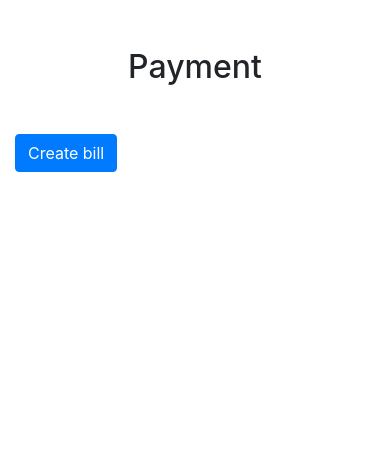
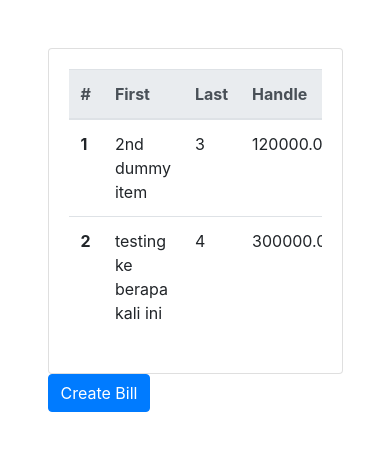
Before and after one commit to bintangx1902/dj-e-commerce, a Django app: page /payment/1 in a window 390 px wide. Shown: the part 56-507 px from the top of the page. Run offline with Django 3.2, Linux system fonts and the light colour scheme; a user stored in the database is signed in; data comes from the database, SQL or seed files in the repository; both versions use the stored data as it was after the commit; some libraries are stand-ins or nearby versions.

Commit message:
Table responsive fixing

```diff
--- a/commerce/templates/com/cart.html
+++ b/commerce/templates/com/cart.html
@@ -10,10 +10,10 @@
                 <a href="" class="btn btn-primary">Back</a>
             </div>
             <div class="card-body">
+                <div class="table-responsive">
                     <table class="table">
                         <thead class="thead-light">
                             <tr>
-
                                 <th scope="col">#</th>
                                 <th scope="col">Name</th>
                                 <th scope="col">Quantity</th>
@@ -49,7 +49,7 @@
                             {% endfor %}
                             {% if items.get_total %}
                             <tr>
-                            <td colspan="4">Total Price : </td>
+                                <td colspan="4">Total Price :</td>
                                 <td>Rp. {{ items.get_total }}</td>
                             </tr>
                             <tr>
@@ -62,6 +62,8 @@
                         </tbody>
                     </table>
                 </div>
+
+            </div>
         </div>
     </div>
 </div>
--- /dev/null
+++ b/commerce/templates/com/order_snippet.html
@@ -0,0 +1,29 @@
+<div class="col-10 col-lg-10 mx-auto">
+    <div class="card">
+        <div class="card-body">
+            <div class="table-responsive">
+                <table class="table">
+                    <thead class="thead-light">
+                        <tr>
+                            <th scope="col">#</th>
+                            <th scope="col">First</th>
+                            <th scope="col">Last</th>
+                            <th scope="col">Handle</th>
+                        </tr>
+                    </thead>
+                    <tbody>
+                        {% for item in order.item.all %}
+                        <tr>
+                            <th scope="row">{{ forloop.counter }}</th>
+                            <td>{{ item.item.title }}</td>
+                            <td>{{ item.quantity }}</td>
+                            <td>{{ item.get_final_price }}</td>
+                        </tr>
+                        {% endfor %}
+                    </tbody>
+                </table>
+            </div>
+
+        </div>
+    </div>
+</div>
--- a/commerce/templates/com/payment.html
+++ b/commerce/templates/com/payment.html
@@ -10,12 +10,12 @@
 {% endblock %}
 
 {% block content %}
-<div class="container wow fadeIn">
-    <h2 class="my-5 h2 text-center">Payment</h2>
-    <form action="{% url 'com:create-payment-session' 'Stripe' %}" method="post">
-        {% csrf_token %}
-        <button class="btn btn-primary">Create bill</button>
-    </form>
-
+<div class="row mx-auto my-5">
+    {% include 'com/order_snippet.html' %}
+    <div class="col-10 col-lg-10 mx-auto">
+        <form action="{% url 'com:create-payment-session' 'stripe' %}" method="post">
+            <button class="btn btn-primary">Create Bill</button>
+        </form>
+    </div>
 </div>
 {% endblock %}
--- a/commerce/urls.py
+++ b/commerce/urls.py
@@ -12,6 +12,7 @@ urlpatterns = [
     path('payment/<payment_method>', PaymentView.as_view(), name='payment'),
     path('payment/<payment_method>/session-create', CreateCheckoutSessionView.as_view(), name='create-payment-session'),
     path('item/<slug:item_slug>', ItemDetailView.as_view(), name='item-detail'),
+    path('add-coupon/<code>', add_coupon, name='add-coupon'),
     path('add-to-cart/<slug:item_slug>', add_to_cart, name='add-to-cart'),
     path('remove-from-cart/<slug:item_slug>', remove_from_cart, name='remove-from-cart'),
     path('reduce-from-cart/<slug:item_slug>', reduce_item, name='reduce-item'),
--- a/commerce/views.py
+++ b/commerce/views.py
@@ -243,8 +243,10 @@ def get_coupon(request, code):
 def add_coupon(request, code):
     try:
         order = Order.objects.ge(user=request.user, ordered=False)
-        coupon = get_coupon(request, code)
-
+        order.coupon = get_coupon(request, code)
+        order.save()
+        messages.success(request, "Successfully added coupon! ")
+        return redirect('com:checkout')
     except ObjectDoesNotExist:
         messages.info(request, "You dont have an active order")
         return redirect('com:checkout')
```
Also changed, not shown: db.sqlite3. Lines whose indentation alone changed are shown as unchanged.
